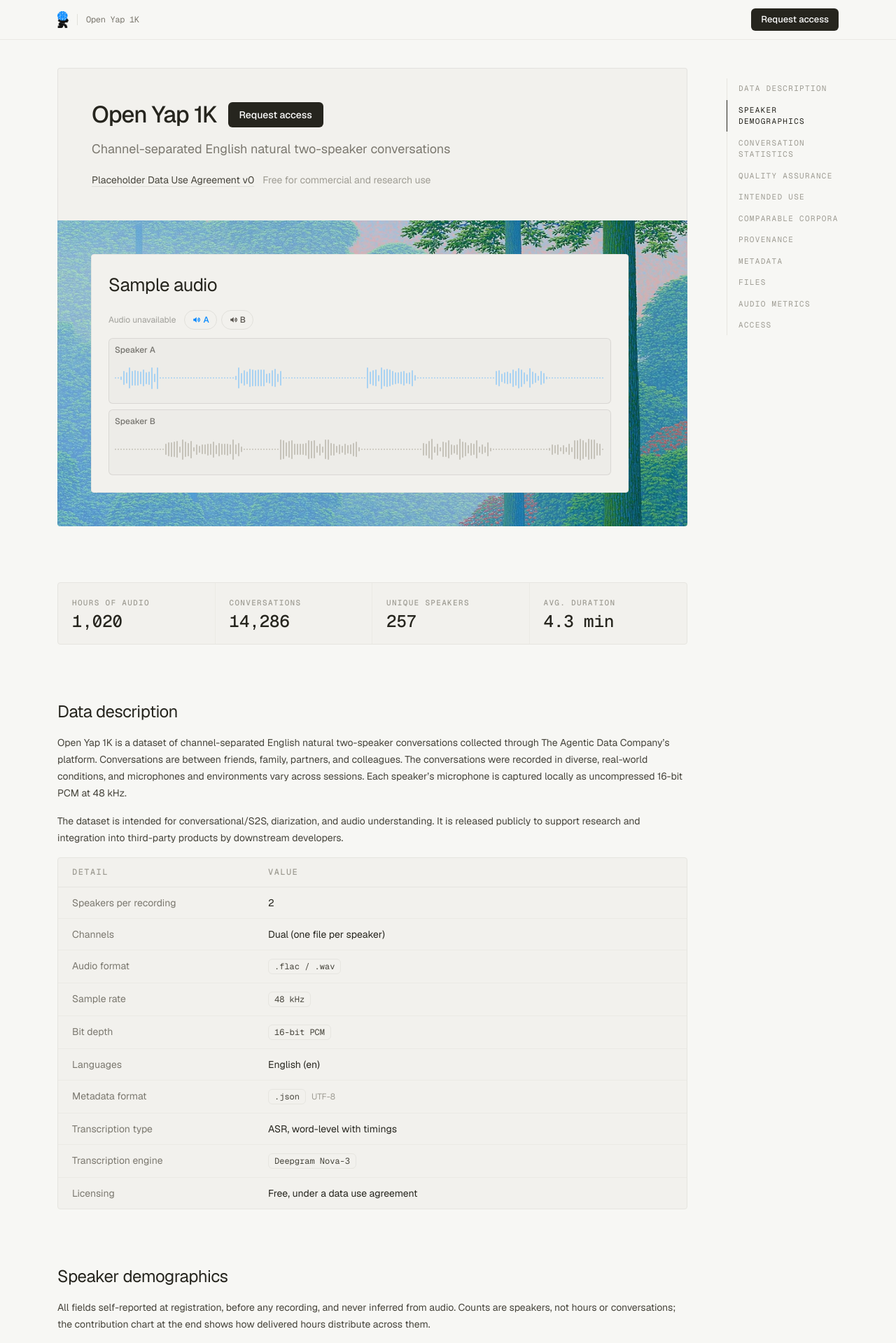
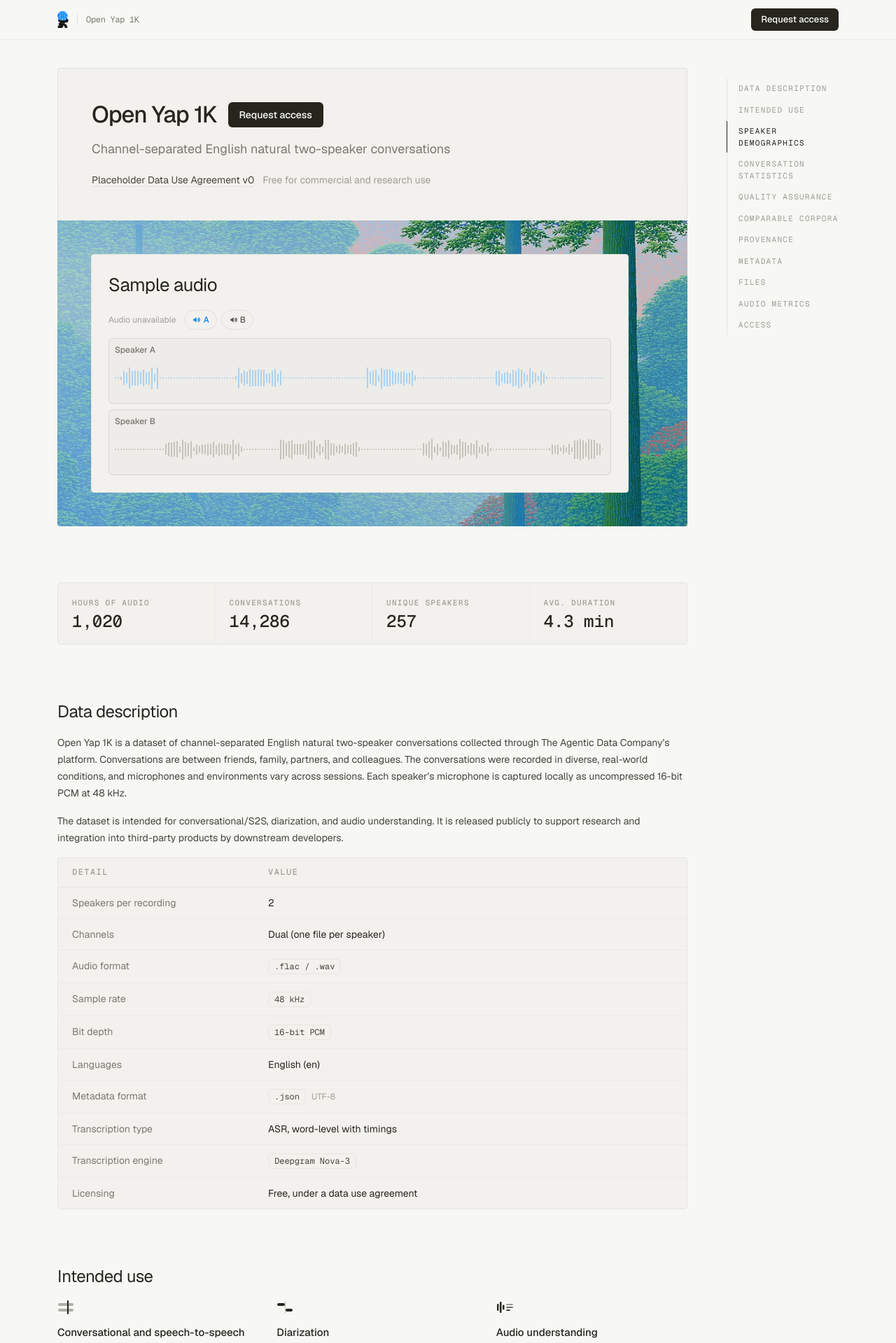
Before and after one commit to MatiasVoldbyDrejer/theagenticintelligencecompany, a Next.js app: page /open-yap-1k in a window 1280 px wide. Shown: the top 1919 px of the page at 70% size. Built offline with nearby package versions, Linux system fonts and the light colour scheme; a web font is replaced by a local one.

Commit message:
docs(dataset): Intended use, directly under Data description
What the corpus is, then what it is for, before the distributions.

Co-Authored-By: Claude Opus 5 (1M context) <noreply@anthropic.com>

```diff
--- a/src/app/open-yap-1k/page.tsx
+++ b/src/app/open-yap-1k/page.tsx
@@ -43,6 +43,10 @@ export default function DatasetPage() {
 
       <DataOverview description={dataset.description} rows={dataset.overview} />
 
+      <Section id="intended-use" title="Intended use">
+        <IconColumns items={dataset.useCases} />
+      </Section>
+
       <Population population={dataset.population} speakerMinutes={dataset.speakerMinutes} />
 
       <DataCards data={dataset.data} />
@@ -53,10 +57,6 @@ export default function DatasetPage() {
         intro="Three checks run before a conversation is eligible for delivery. A conversation that fails any of them is excluded from the release rather than shipped flagged."
       >
         <ProseGrid items={dataset.quality} numbered />
-      </Section>
-
-      <Section id="intended-use" title="Intended use">
-        <IconColumns items={dataset.useCases} />
       </Section>
 
       <Section
--- a/src/components/dataset/rail-sections.ts
+++ b/src/components/dataset/rail-sections.ts
@@ -1,10 +1,10 @@
 /** Section order for the rail and the anchors it tracks. */
 export const SECTIONS = [
   { id: "data-description", label: "Data description" },
+  { id: "intended-use", label: "Intended use" },
   { id: "speaker-demographics", label: "Speaker demographics" },
   { id: "conversation-statistics", label: "Conversation statistics" },
   { id: "quality-assurance", label: "Quality assurance" },
-  { id: "intended-use", label: "Intended use" },
   { id: "comparison", label: "Comparable corpora" },
   { id: "provenance", label: "Provenance" },
   { id: "metadata", label: "Metadata" },
```
